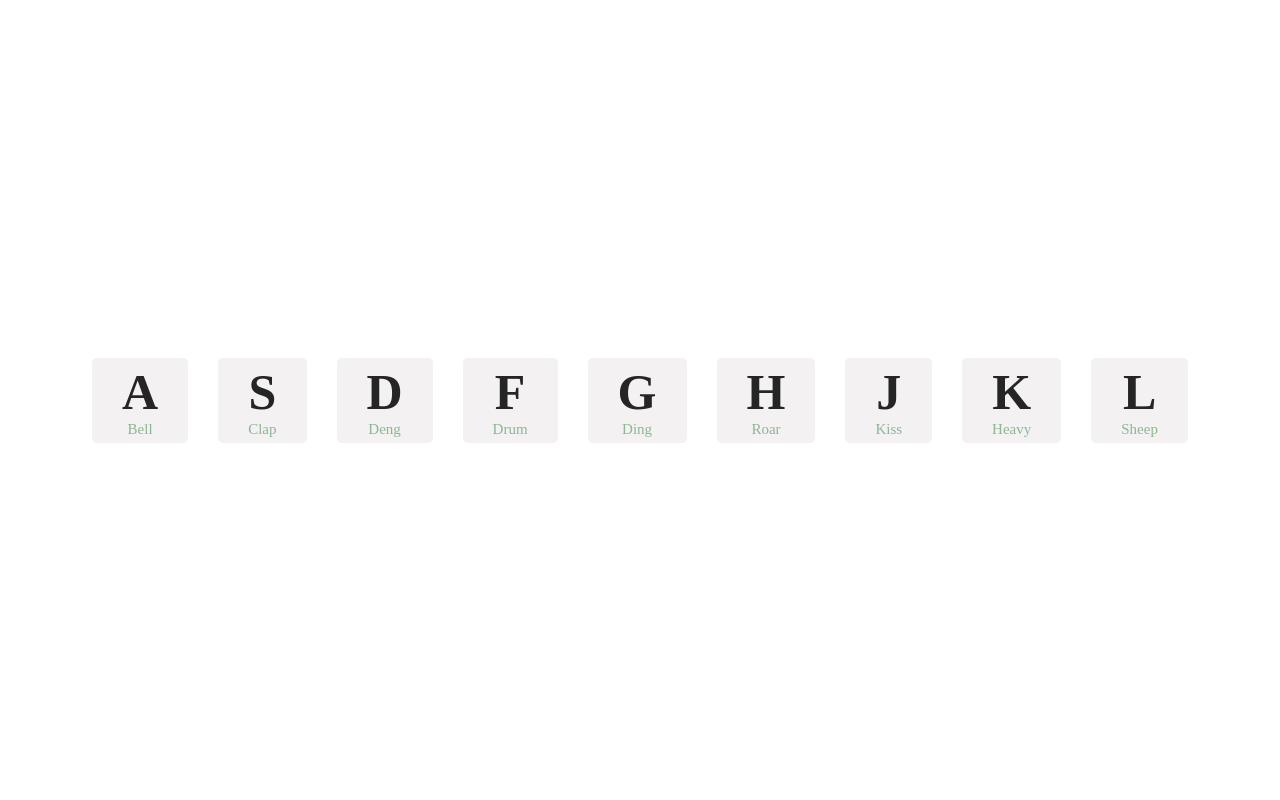
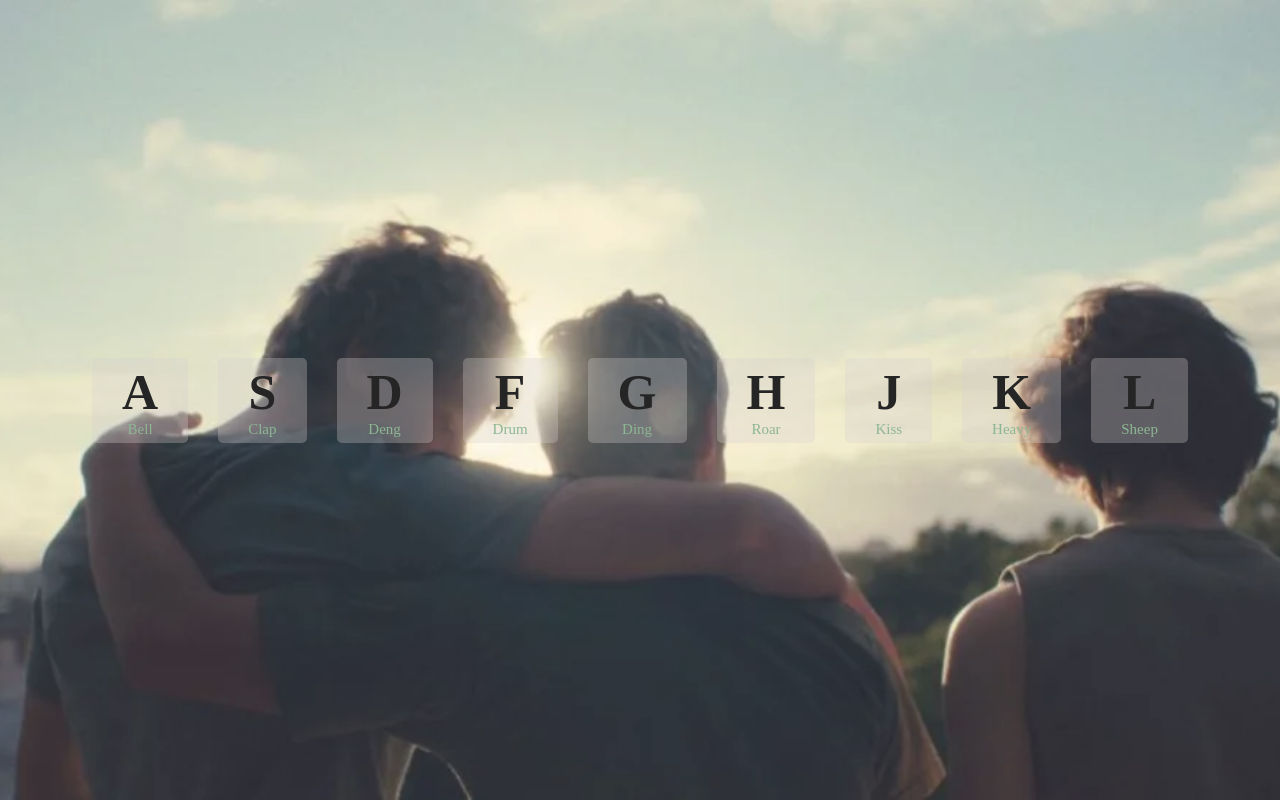
Before and after one commit to Jadddxx/keybroad, a website: page index.html in a window 1280 px wide. Drawn offline with nearby package versions, Linux system fonts and the light colour scheme; files that its build step writes are made by us from their sources; the site is published under a folder, as on GitHub Pages, so addresses that start at the root find nothing; files whose address does not match are found by name.

Commit message:
modify background url

```diff
--- a/scss/main.scss
+++ b/scss/main.scss
@@ -6,7 +6,7 @@ body {
     align-items: center;
     justify-content: center;
 
-    background-image: url("/image/2.jpg");
+    background-image: url("./image/2.jpg");
     background-position: center;
     background-size: cover;
     opacity: 85%;
@@ -19,9 +19,6 @@ body {
     align-items: center;
     justify-content: center;
     gap: 30px;
-    // display: grid;
-    // grid-template-rows: repeat(1);
-    // grid-template-columns: repeat(1fr);
 
     .key {
       display: flex;
```
